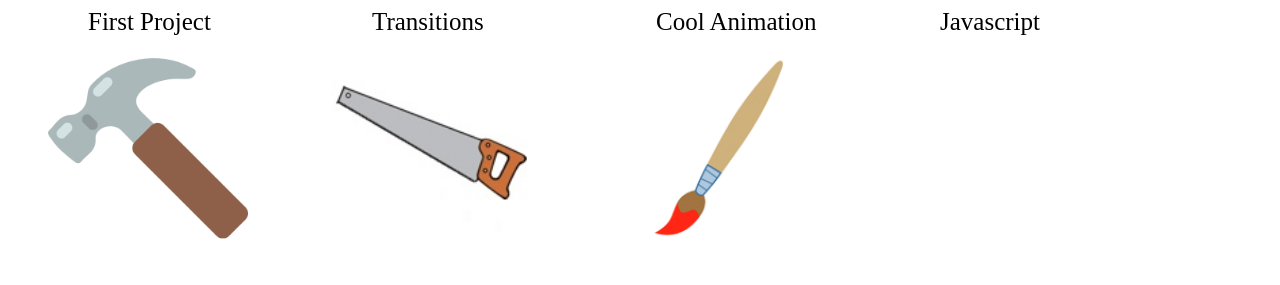
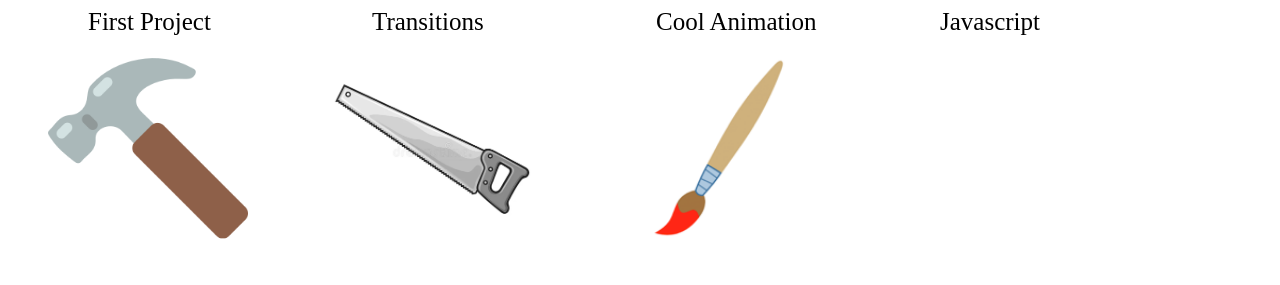
Before and after one commit to 5t3ph5/5t3ph5.github.io, a plain HTML site: page Projects.html in a window 1280 px wide. Shown: the top 285 px of the page. Drawn offline with Linux system fonts and the light colour scheme; a web font is replaced by a local one.

Commit message:
fixed project page

```diff
--- a/Projects.html
+++ b/Projects.html
@@ -34,7 +34,7 @@
 
 	}
 	#project2{
-		background-image:url(saw.jpg);
+		background-image:url(saw.png);
 	}
 
 	#project3{
```
Also changed, not shown: level.png, saw.jpg (deleted), saw.png (added), 1 other file.
